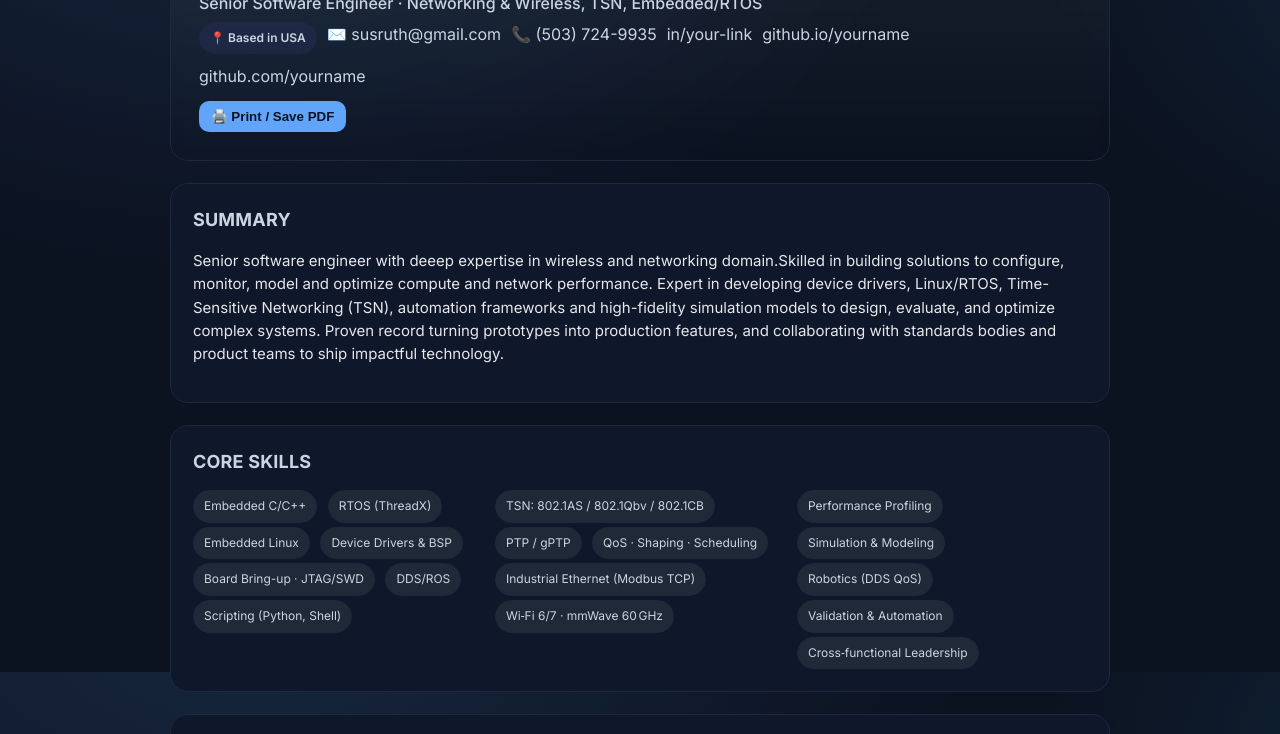
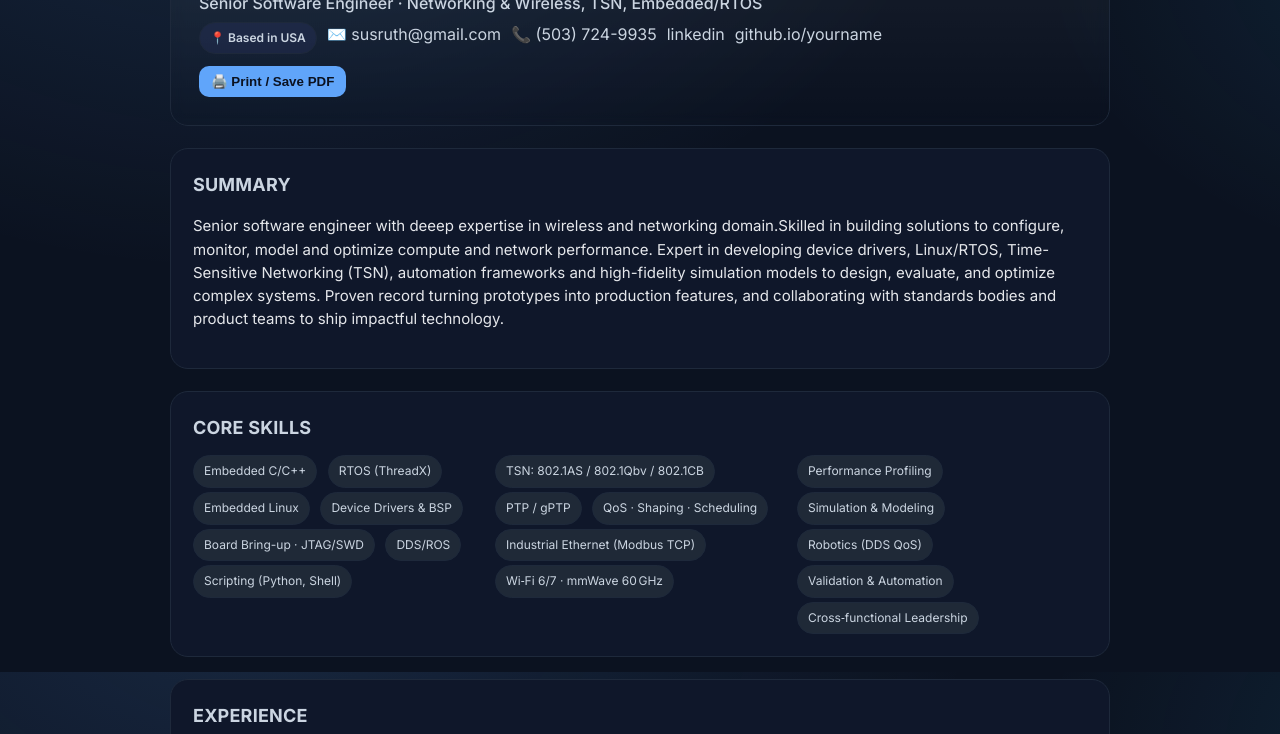
Before and after one commit to susruths/susruth.github.io, a plain HTML site: page docs/index.html in a window 1280 px wide. Shown: the part 128-862 px from the top of the page. Drawn offline with Linux system fonts and the light colour scheme.

Commit message:
Update index.html

```diff
--- a/docs/index.html
+++ b/docs/index.html
@@ -104,9 +104,8 @@
             <span class="pill">📍 Based in USA</span>
             <a href="#" aria-label="Email">✉️ susruth@gmail.com</a>
             <a href="#" aria-label="Phone">📞 (503) 724-9935</a>
-            <a href="https://www.linkedin.com/" target="_blank" rel="noopener">in/your-link</a>
-            <a href="https://yourname.github.io" target="_blank" rel="noopener">github.io/yourname</a>
-            <a href="https://github.com/" target="_blank" rel="noopener">github.com/yourname</a>
+            <a href="https://www.linkedin.com/in/susruth-sudhakaran" target="_blank" rel="noopener">linkedin</a>
+            <a href="https://susruths.github.io/susruth.github.io/" target="_blank" rel="noopener">github.io/yourname</a>
           </div>
           <div class="btns">
             <button class="print" onclick="window.print()">🖨️ Print / Save PDF</button>
```
